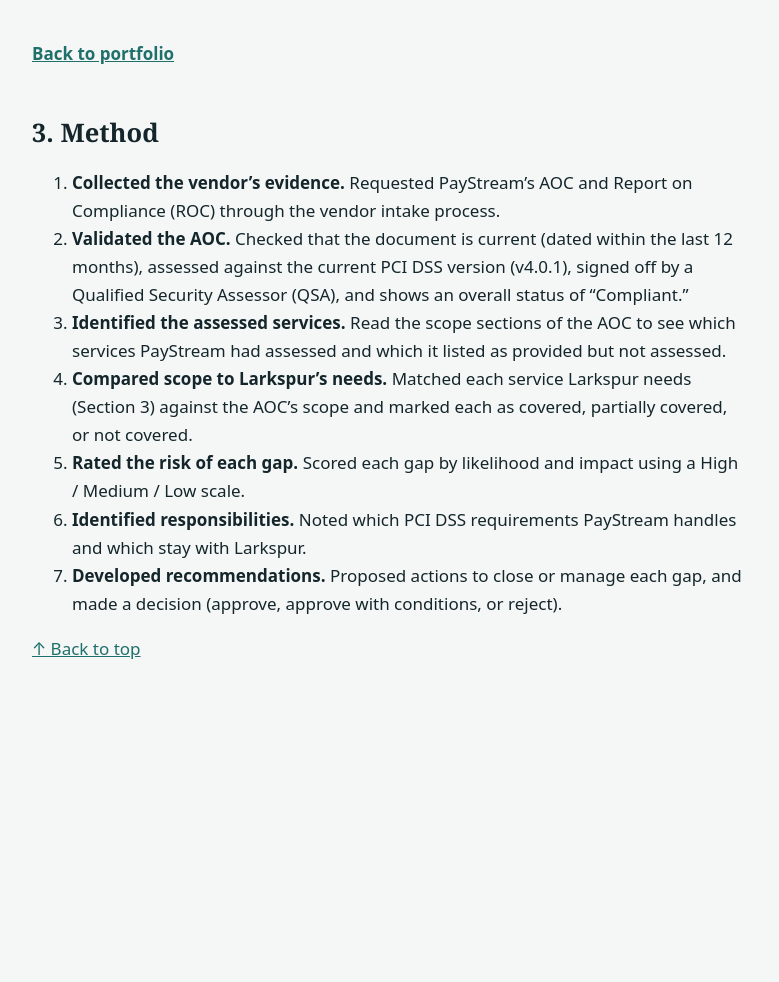
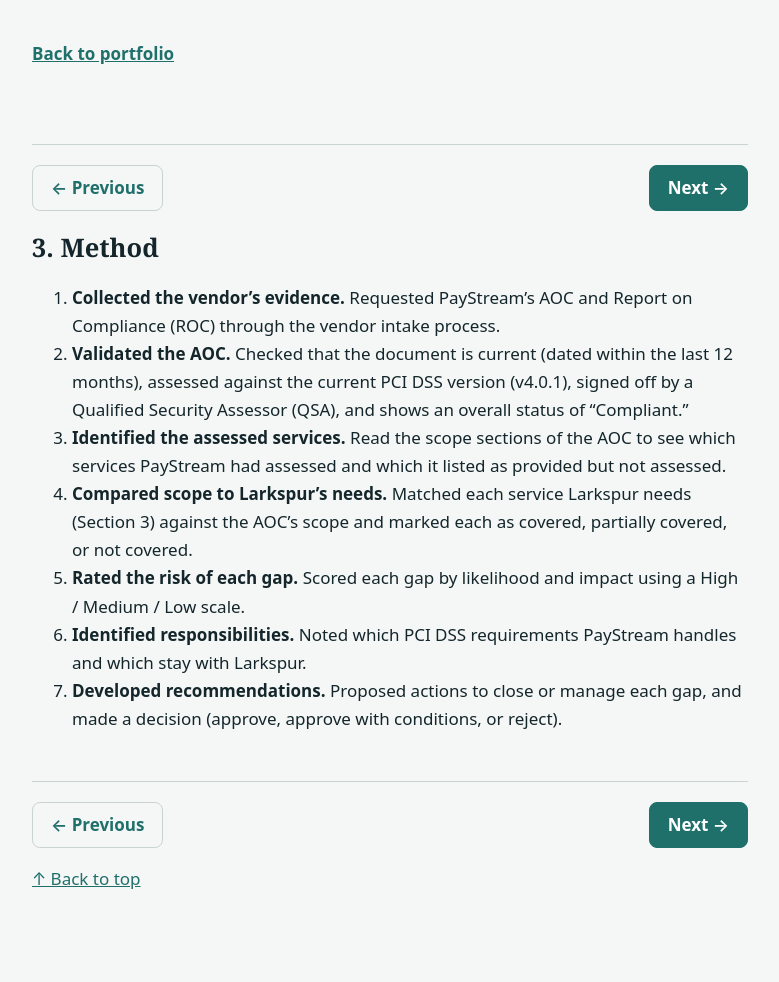
Before and after one commit to krens22/GRC-project-portfolio, a Jekyll site: the page built from PCI-DSS-Compliance-via-AOC/Larkspur-Outfitters/03-methodology.md, in a window 1280 px wide. Shown: the whole page, without its empty margins (250-1029 px from the left). Built offline with Jekyll 4.4.1, drawn with Linux system fonts in a browser that asks for light colours; our own code applies the rules of GitHub Pages for plain Markdown files; before the commit the page ends 900 px from its top, so only the background shows below that; part of the change alters nothing that is shown.

Commit message:
Update methodology document with front matter
Added front matter with title and navigation links.

```diff
--- a/PCI-DSS-Compliance-via-AOC/Larkspur-Outfitters/03-methodology.md
+++ b/PCI-DSS-Compliance-via-AOC/Larkspur-Outfitters/03-methodology.md
@@ -1,3 +1,9 @@
+---
+title: Methodology
+prev: 02-scope.html
+next: 04-aoc-validation-findings.html
+---
+
 ## 3. Method
 
 1. **Collected the vendor's evidence.** Requested PayStream's AOC and Report on Compliance (ROC) through the vendor intake process.
```
